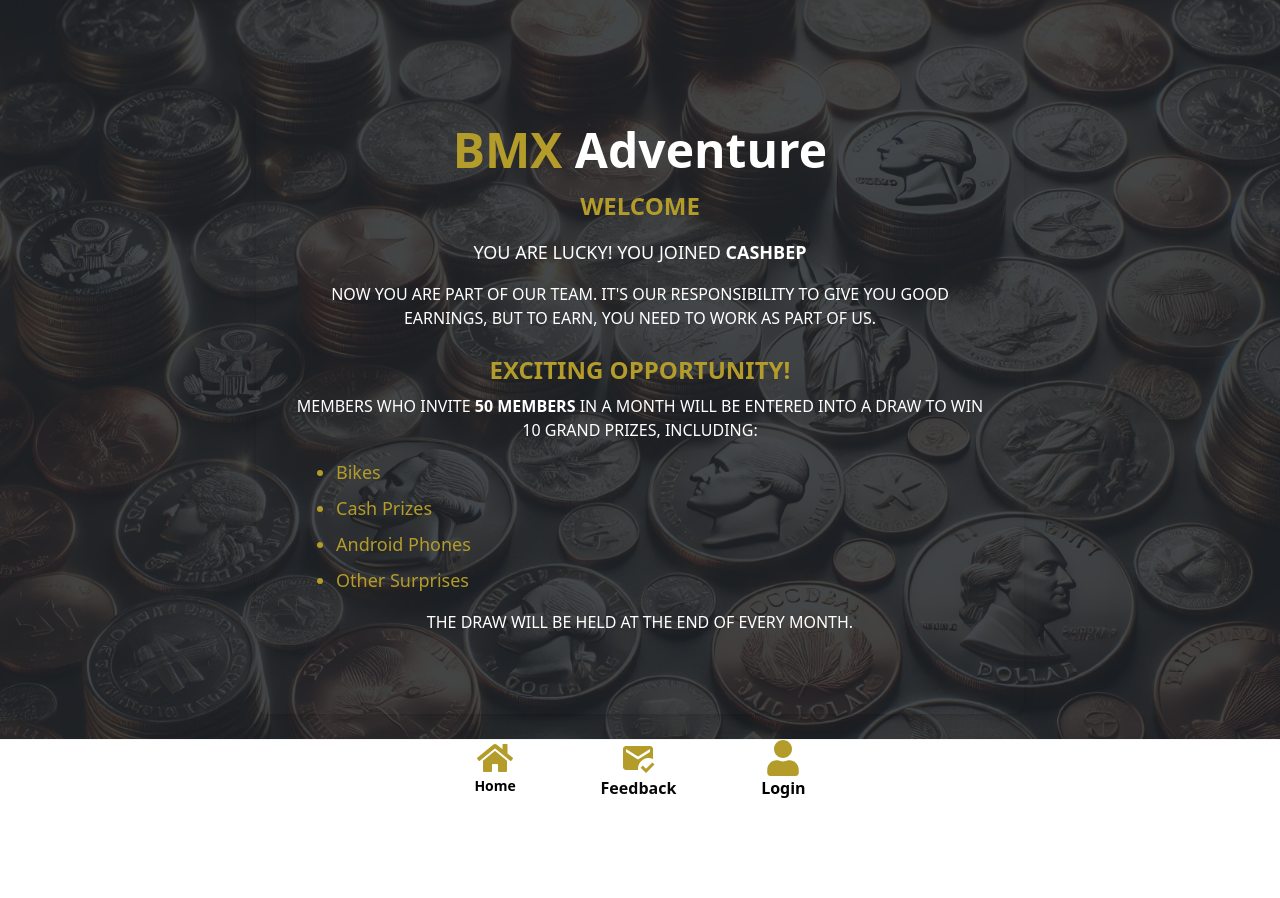
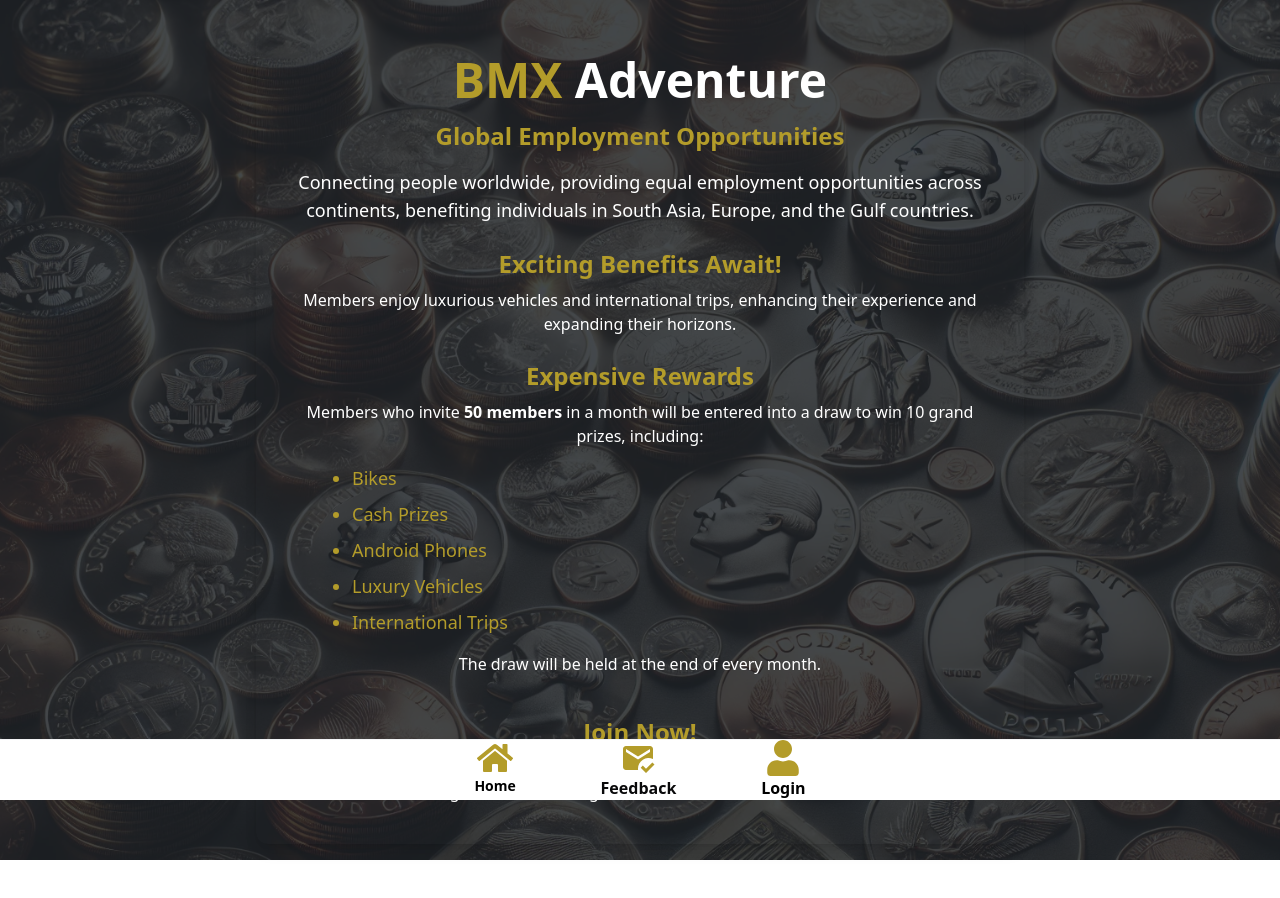
Before and after one commit to shakeel7521951/BMX_frontend, a React (Vite) app: page /about in a window 1280 px wide. Before the commit the page ends 800 px from the top, so only its background shows below. Built offline with nearby package versions, Linux system fonts and the light colour scheme; no server answers.

Commit message:
update data

```diff
--- a/src/pages/About.jsx
+++ b/src/pages/About.jsx
@@ -3,44 +3,55 @@
 function About() {
   return (
     <div
-      className="min-h-screen flex items-center justify-center bg-cover bg-center"
+      className="min-h-screen flex items-center justify-center bg-cover bg-center mb-10"
       style={{ backgroundImage: `url(${coins})` }}
     >
       <div className="w-full min-h-screen bg-[#1f2328d4] p-4 flex items-center justify-center">
-        <section className="w-full max-w-3xl  bg-opacity-90 rounded-xl shadow-lg p-6 md:p-10 text-center">
+        <section className="w-full max-w-3xl bg-opacity-90 rounded-xl shadow-lg p-2 md:p-10 text-center">
           {/* Title */}
           <h1 className="text-2xl sm:text-5xl font-extrabold text-white mb-4">
             <span className="text-[#b39c2a]">BMX</span> Adventure
           </h1>
 
-          {/* Welcome Section */}
+          {/* Introduction Section */}
           <div className="space-y-4">
-            <h2 className="text-xl sm:text-2xl font-bold text-[#b39c2a] uppercase">Welcome</h2>
-            <p className="text-lg text-white uppercase">
-              You are lucky! You joined <span className="font-bold">CashBeP</span>
-            </p>
-            <p className="text-white text-sm md:text-base uppercase">
-              Now you are part of our team. It's our responsibility to give you good earnings, but to earn, you need to work as part of us.
+            <h2 className="text-xl sm:text-2xl font-bold text-[#b39c2a] ">Global Employment Opportunities</h2>
+            <p className="text-lg text-white ">
+              Connecting people worldwide, providing equal employment opportunities across continents, benefiting individuals in South Asia, Europe, and the Gulf countries.
             </p>
           </div>
 
-          {/* Opportunity Section */}
+          {/* Benefits Section */}
           <div className="mt-6">
-            <h2 className="text-xl sm:text-2xl font-bold text-[#b39c2a] uppercase">Exciting Opportunity!</h2>
-            <p className="text-white text-sm md:text-base uppercase mt-2">
+            <h2 className="text-xl sm:text-2xl font-bold text-[#b39c2a] ">Exciting Benefits Await!</h2>
+            <p className="text-white text-sm md:text-base  mt-2">
+              Members enjoy luxurious vehicles and international trips, enhancing their experience and expanding their horizons.
+            </p>
+          </div>
+
+          {/* Rewards Section */}
+          <div className="mt-6">
+            <h2 className="text-xl sm:text-2xl font-bold text-[#b39c2a] ">Expensive Rewards</h2>
+            <p className="text-white text-sm md:text-base  mt-2">
               Members who invite <span className="font-bold">50 members</span> in a month will be entered into a draw to win 10 grand prizes, including:
             </p>
-
-            {/* Prize List */}
-            <ul className="list-disc text-start sm:ml-10 flex-col flex flex-wrap justify-around items-baseline text-white text-lg mt-4 space-y-2">
+            <ul className="list-disc text-start px-4 sm:ml-10 flex-col flex flex-wrap justify-around items-baseline text-white text-lg mt-4 space-y-2">
               <li className="text-[#b39c2a]">Bikes</li>
               <li className="text-[#b39c2a]">Cash Prizes</li>
               <li className="text-[#b39c2a]">Android Phones</li>
-              <li className="text-[#b39c2a]">Other Surprises</li>
+              <li className="text-[#b39c2a]">Luxury Vehicles</li>
+              <li className="text-[#b39c2a]">International Trips</li>
             </ul>
+            <p className="text-white text-sm md:text-base mt-4 sm:mb-10 mb-3 ">
+              The draw will be held at the end of every month.
+            </p>
+          </div>
 
-            <p className="text-white text-sm md:text-base mt-4 sm:mb-10 mb-3 uppercase">
-              The draw will be held at the end of every month.
+          {/* Join Now Section */}
+          <div className="mt-6">
+            <h2 className="text-xl sm:text-2xl font-bold text-[#b39c2a] ">Join Now!</h2>
+            <p className="text-white text-sm md:text-base mt-2">
+              Become part of a thriving global community today and unlock thousands of dollars in earnings while connecting with a diverse international network.
             </p>
           </div>
         </section>
--- a/src/pages/DailyWork.jsx
+++ b/src/pages/DailyWork.jsx
@@ -97,7 +97,7 @@
             <p className="text-gray-700 font-medium">Investment Details:</p>
             <h3 className="text-lg font-semibold text-gray-900">0329-8439828</h3>
             <p className="text-gray-700">
-              Recipient: <span className="font-semibold">Ismail Sarwar</span>
+              Recipient: <span className="font-semibold">Ismail Ahmad</span>
             </p>
           </div>
           <p className="text-gray-600">Upload your payment proof for verification:</p>
--- a/src/pages/Signup.jsx
+++ b/src/pages/Signup.jsx
@@ -124,7 +124,7 @@
             <input
               type='Number'
               name='phone'
-              placeholder='Enter your jazzcash number'
+              placeholder='Enter your phone number'
               className='block w-full p-2.5 pl-10 text-sm text-gray-900 bg-gray-50 border-2 rounded-lg outline-none border-[#b39a2c]'
               required
             />
--- a/src/pages/Wallet.jsx
+++ b/src/pages/Wallet.jsx
@@ -61,7 +61,7 @@
           <div className='container mx-auto px-4 mb-10 flex flex-col items-center justify-center gap-4'>
             <div className='flex gap-4 text-center'>
               <span className='flex-1'>
-                <h3 className='text-xl sm:text-2xl font-bold text-white'>BEP COIN</h3>
+                <h3 className='text-xl sm:text-2xl font-bold text-white'>BMX COIN</h3>
                 <h2 id='points' className='text-xl sm:text-2xl font-bold text-white mb-2'>
                   {profile?.dailyPoints?.totalPoints || 0}
                 </h2>
@@ -73,7 +73,7 @@
                 </button>
               </span>
               <span className='flex-1'>
-                <h3 className='text-xl sm:text-2xl font-bold text-white'>EXTRA BEP</h3>
+                <h3 className='text-xl sm:text-2xl font-bold text-white'>EXTRA BMX</h3>
                 <h2 id='extrapoints' className='text-xl sm:text-2xl font-bold text-white mb-2'>
                   {refferedPoint || 0}
                 </h2>
```
